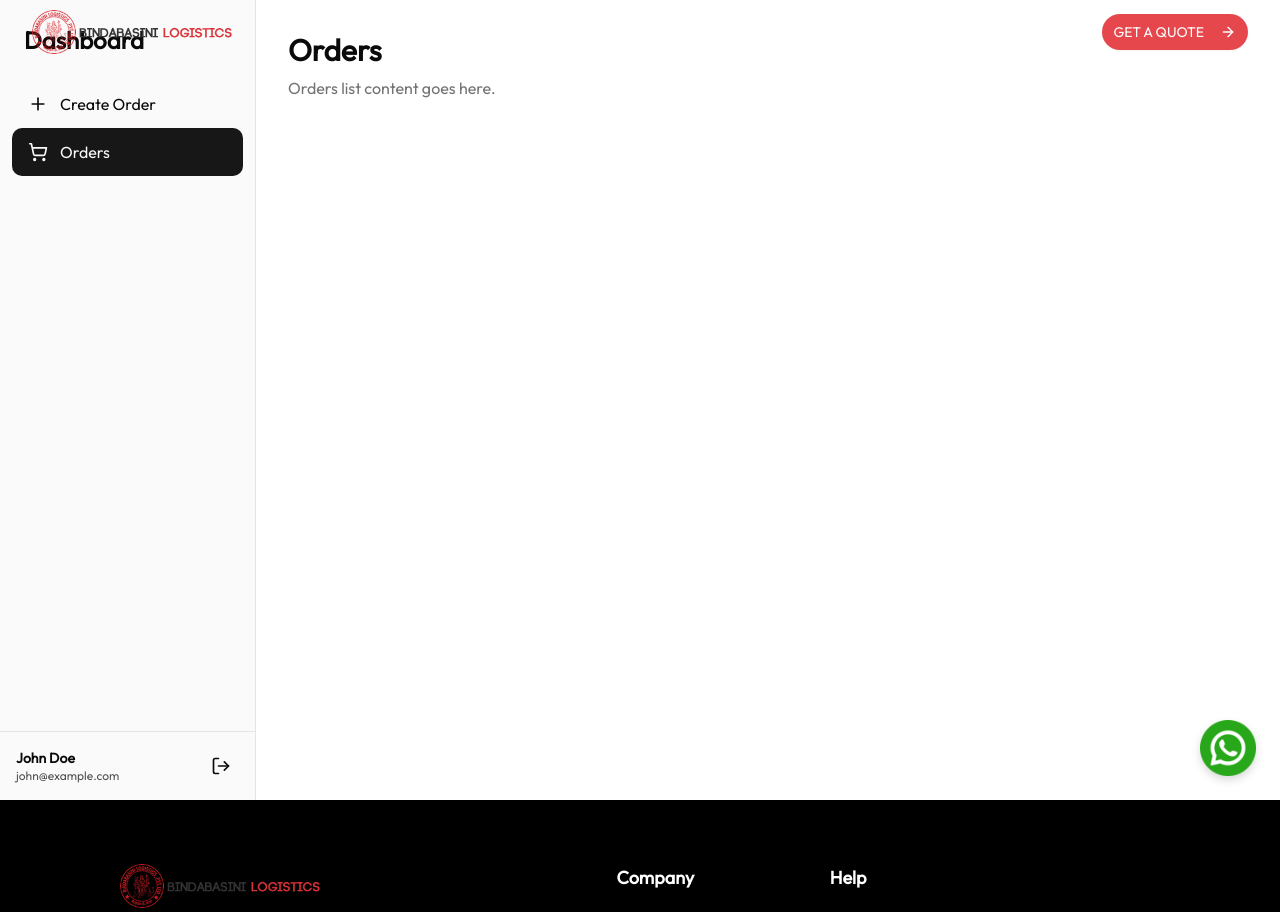
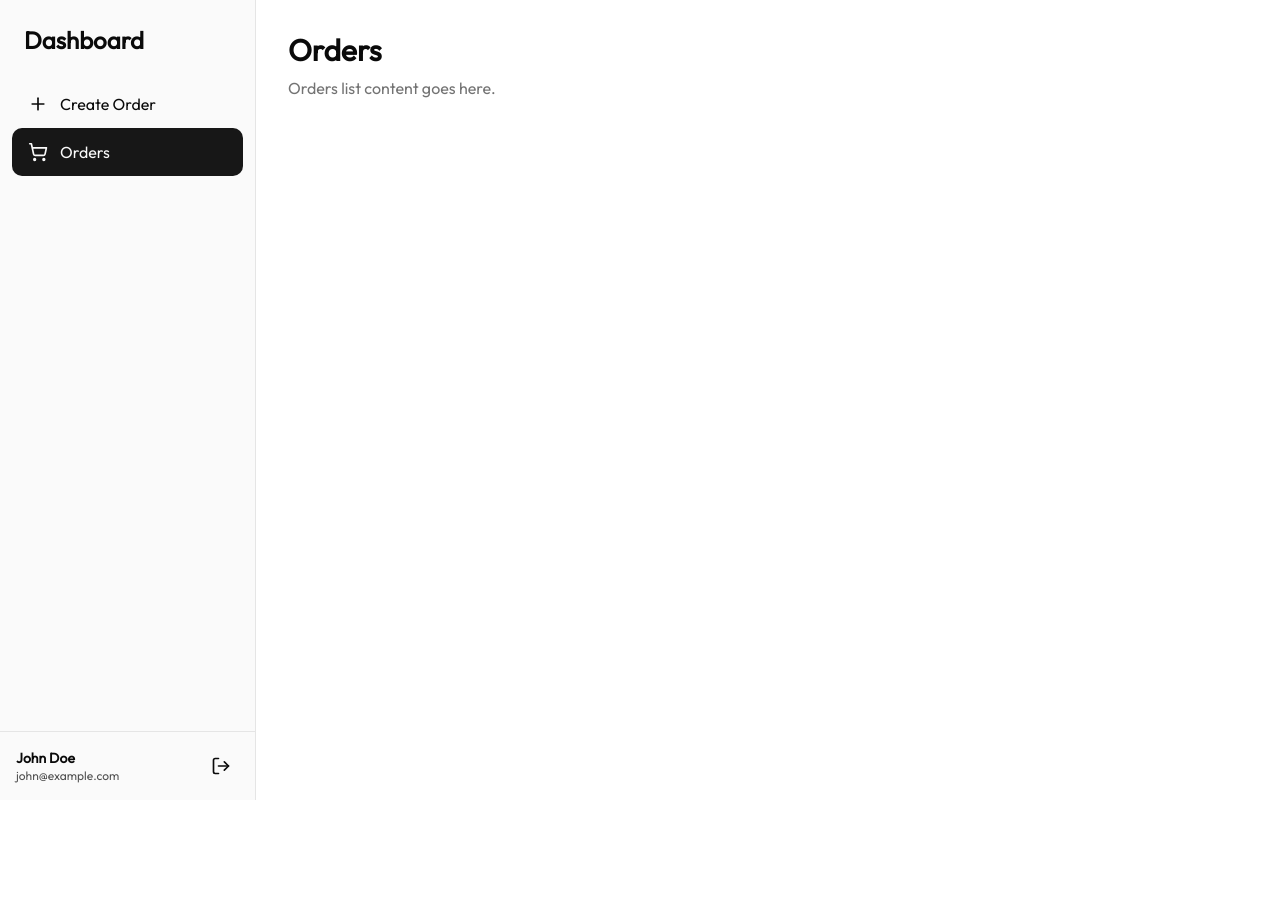
Before and after one commit to Avishekraut/bindabasni-logistics-website, a Next.js app: page /dashboard/orders in a window 1280 px wide. Shown: the top 912 px of the page. After the commit the page ends 800 px from the top, so only its background shows below. Built offline with nearby package versions, Linux system fonts and the light colour scheme.

Commit message:
chore: hide navbar and other components in dashboard route

```diff
--- a/components/BaseLayout/index.tsx
+++ b/components/BaseLayout/index.tsx
@@ -1,24 +1,36 @@
 "use client";
 
-import { ReactNode } from "react";
+import { ReactNode, useEffect, useState } from "react";
 import { Providers } from "@/providers";
 import { Toaster } from "sonner";
 import Navbar from "../shared/navbar";
 import WhatsAppButton from "../shared/whatsapp-button";
 import { Footer } from "../shared/footer";
+import { usePathname } from "next/navigation";
 
 type BaseLayoutProps = {
   children: ReactNode;
 };
 
 export default function BaseLayout({ children }: BaseLayoutProps) {
+  const pathname = usePathname();
+  const [showNavbar, setShowNavbar] = useState(true);
+  const [showFooter, setShowFooter] = useState(true);
+  const [showWhatsApp, setShowWhatsApp] = useState(true);
+
+  useEffect(() => {
+    const isDashboardRoute = pathname.startsWith("/dashboard");
+    setShowNavbar(!isDashboardRoute);
+    setShowFooter(!isDashboardRoute);
+    setShowWhatsApp(!isDashboardRoute);
+  }, [pathname]);
   return (
     <Providers>
       <Toaster richColors />
-      <Navbar />
-      <WhatsAppButton />
+      {showNavbar && <Navbar />}
+      {showWhatsApp && <WhatsAppButton />}
       {children}
-      <Footer />
+      {showFooter && <Footer />}
     </Providers>
   );
 }
```
